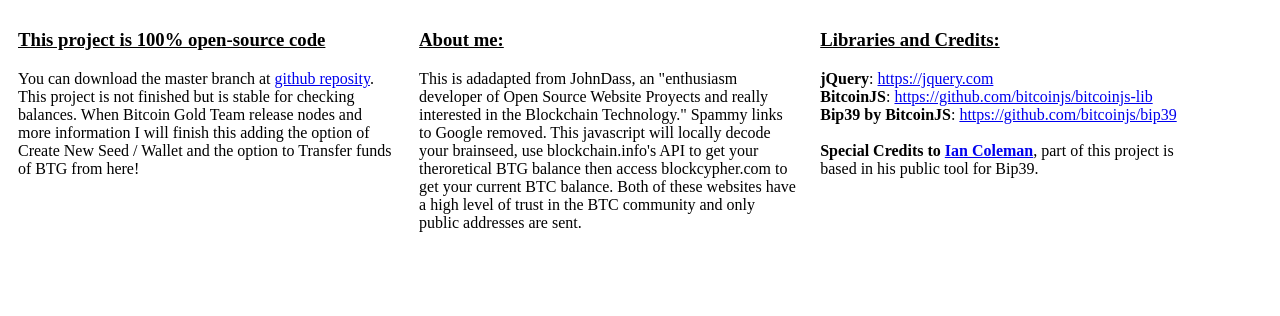
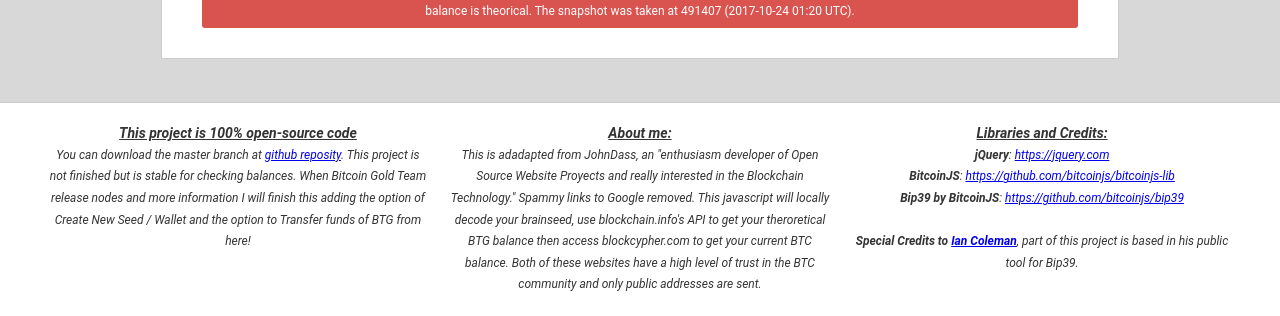
Before and after one commit to Technophant/btcgpuwallet, a plain HTML site: page index.html in a window 1280 px wide. Shown: the part 484-800 px from the top of the page. Drawn offline with Linux system fonts and the light colour scheme.

Commit message:
Update index.html

```diff
--- a/index.html
+++ b/index.html
@@ -5,7 +5,7 @@
 <meta http-equiv="Content-Type" content="text/html; charset=UTF-8">
 <meta name="description" content="Create your Bitcoin Gold Address or use our tool for Claim the BTG with your Bitcoin Seed, in your browser (can run locally)">
 <!-- removed: link href="https://fonts.googleapis.com/css?family=Roboto" rel="stylesheet"-->
-<!link rel="stylesheet" href="design.css"/>
+<link rel="stylesheet" href="design.css"/>
 </head>
 <body>
 <div class="aa">
```
